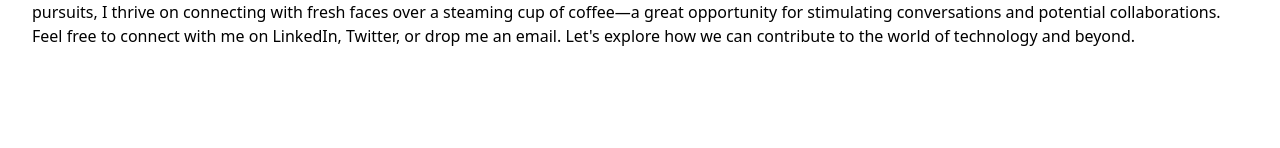
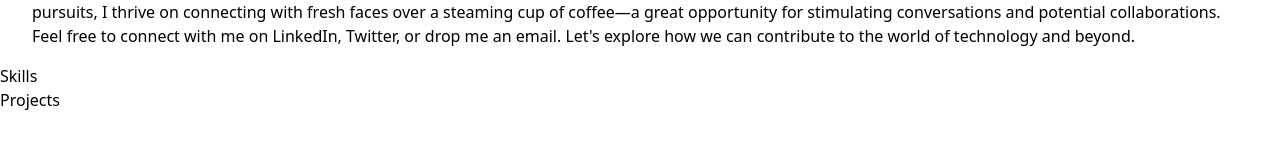
Before and after one commit to Pulkit426/Personal-Portfolio, a React (Vite) app: page / in a window 1280 px wide. Shown: the part 646-794 px from the top of the page. Built offline with nearby package versions, Linux system fonts and the light colour scheme.

Commit message:
add boilerplate skills and project component

```diff
--- a/src/App.jsx
+++ b/src/App.jsx
@@ -1,6 +1,8 @@
 import About from "./About";
 import Header from "./Header";
 import Introduction from "./Introduction";
+import Projects from "./Projects";
+import Skills from "./Skills";
 
 const App = () => {
   return (
@@ -8,6 +10,8 @@ const App = () => {
       <Header />
       <Introduction />
       <About />
+      <Skills />
+      <Projects />
     </>
   );
 };
--- /dev/null
+++ b/src/Projects.jsx
@@ -0,0 +1,9 @@
+const Projects = () => {
+  return (
+    <div>
+      Projects
+    </div>
+  )
+}
+
+export default Projects
--- /dev/null
+++ b/src/Skills.jsx
@@ -0,0 +1,9 @@
+const Skills = () => {
+  return (
+    <div>
+      Skills
+    </div>
+  )
+}
+
+export default Skills
```
